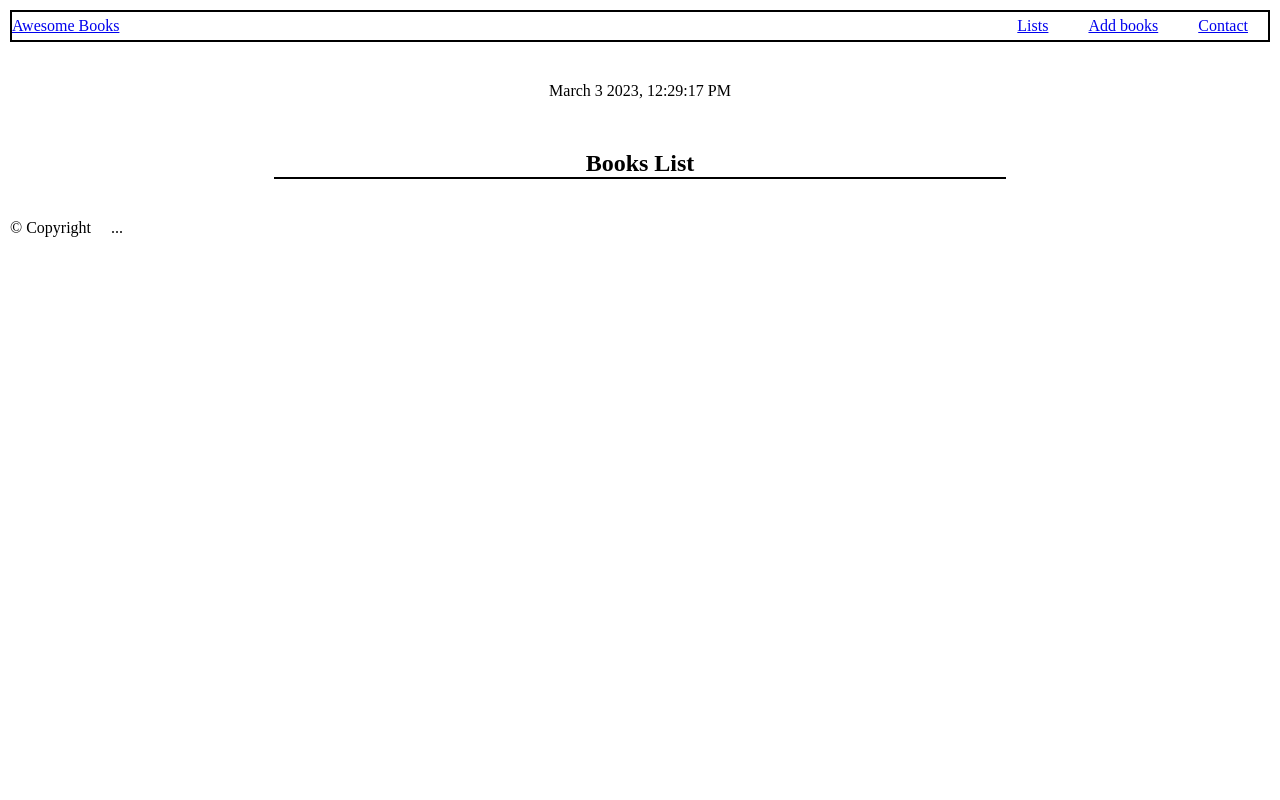
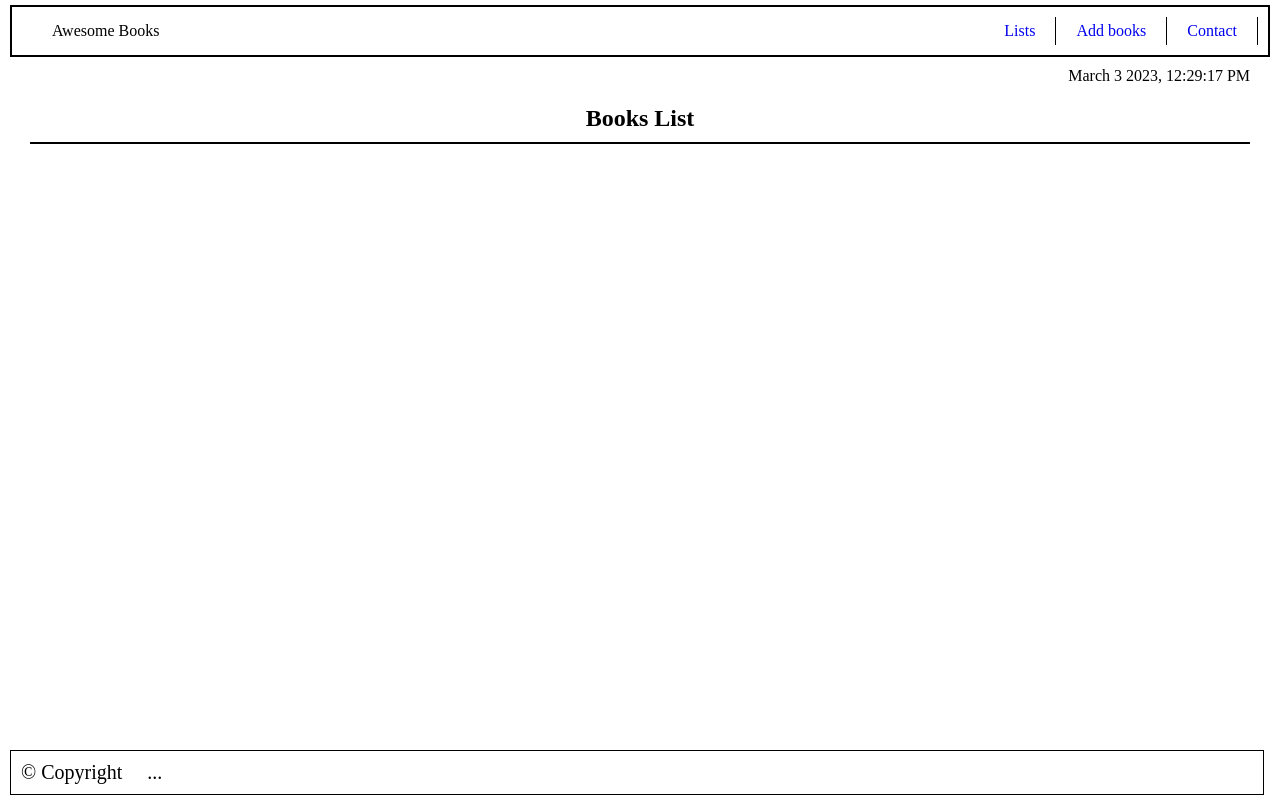
Before and after one commit to AbbasSarwar/BooksList, a website: page main.html in a window 1280 px wide. Drawn offline with Linux system fonts and the light colour scheme.

Commit message:
Styles for layout

```diff
--- a/style.css
+++ b/style.css
@@ -3,7 +3,6 @@
   margin: 0;
   box-sizing: border-box;
 }
-
 
 .overall-navi {
   display: flex;
@@ -12,36 +11,69 @@
   justify-content: space-between;
   border: 2px solid #000;
 }
+.inputs {
+  padding: 20px 0;
+}
+.inputs h1 {
+  padding-bottom: 10px;
+}
+#booklist-section h1 {
+  padding-bottom:10px;
+}
 
 .wrapper {
-  padding: 10px;
+  padding: 5px 10px;
   display: flex;
   flex-direction: column;
-  gap: 30px;
+  /* gap: 30px; */
+  height: 100vh;
 }
-
+.nav-1 {
+  padding: 0 40px;
+}
+.nav-1 a{
+  text-decoration: none;
+  color: #000;
+}
 .contact-wrap {
   display: flex;
   flex-direction: column;
   gap: 30px;
+  padding: 20px 0;
+}
+
+.contact-wrap ul, p {
+  font-size: 20px;
+  font-weight: 500;
+}
+
+nav ul {
+  list-style: none;
+  display: flex;
+  flex-direction: row;
+}
+nav ul li {
+  padding: 5px 20px;
+  border-right: 1px solid black;
+}
+
+nav ul li a {
+  text-decoration: none;
 }
 
 .contact-wrap ul {
   display: flex;
   flex-direction: column;
   padding-left: 10px;
+  list-style: disc;
 }
-
-
-
-
 
 .collection {
   border: 1px solid black;
   display: flex;
   justify-content: start;
   flex-direction: column;
-  width: 60%;
+  width: 100%;
 }
 
 .hidden {
@@ -49,10 +81,11 @@
 }
 
 .visible {
-  display: block;
+  display: flex;
 }
+
 .active {
-  color: aqua;
+  color: blue;
 }
 
 .active:active {
@@ -60,22 +93,18 @@
 }
 
 
+ul:nth-child(2n) {
+  background-color: rgb(227, 225, 225);
+}
 ul {
   list-style: none;
   display: flex;
   flex-direction: row;
-}
-
-ul li {
-  padding: 5px 20px;
-}
-
-ul:nth-child(2n) {
-  background-color: rgb(227, 225, 225);
+  padding: 10px 10px;
 }
 
 .inps {
-  width: 80%;
+  width: 100%;
 }
 
 button {
@@ -87,6 +116,7 @@
   width: 100%;
   height: 3.5vh;
   text-indent: 5px;
+  padding: 20px 0;
 }
 
 form input {
@@ -116,3 +146,22 @@
   height: 4vh;
   float: right;
 }
+footer {
+  display: flex;
+  padding: 10px 10px;
+  margin-top: 40vh;
+  position: fixed;
+  width: 98%;
+  bottom: 5px;
+  border: 1px solid black;
+}
+.top-info {
+  display: flex;
+  justify-content: end;
+  align-items: end;
+  padding-bottom: 10px;
+}
+.top-info p{
+  font-size: 16px ;
+  font-weight: 500;
+}
```
